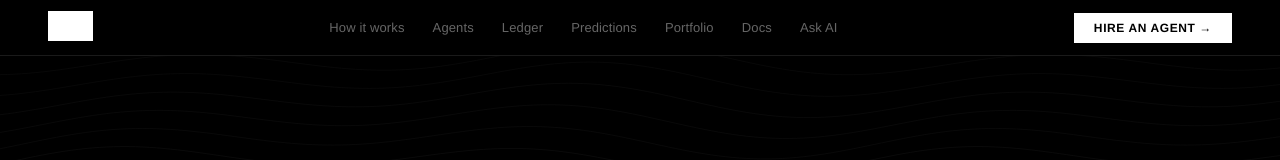
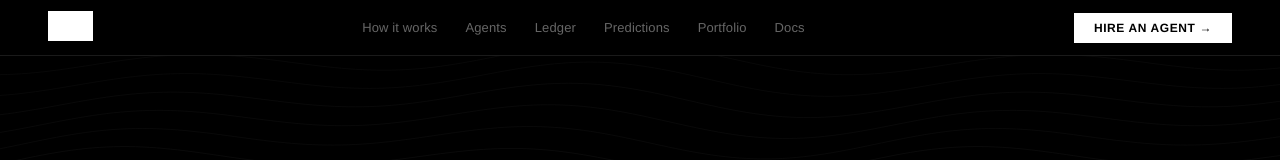
Before and after one commit to Snowhq/odyssey, a Next.js app: page / in a window 1280 px wide. Shown: the top 160 px of the page. Built offline with nearby package versions, Linux system fonts and the light colour scheme; no server answers; a web font is replaced by a local one.

Commit message:
final build

```diff
--- a/app/page.tsx
+++ b/app/page.tsx
@@ -119,7 +119,6 @@ export default function Home() {
           <a href="/predictions" className="nav-a">Predictions</a>
           <a href="/portfolio" className="nav-a">Portfolio</a>
           <a href="/about" className="nav-a">Docs</a>
-          <a href="/chat" className="nav-a">Ask AI</a>
         </div>
         <a href="/hire" className="hire-btn" style={{ background: "#fff", color: "#000", padding: "8px 20px", fontSize: 12, fontWeight: 700, letterSpacing: "0.05em", textTransform: "uppercase", whiteSpace: "nowrap" }}>Hire an agent →</a>
         {/* Mobile menu */}
```
